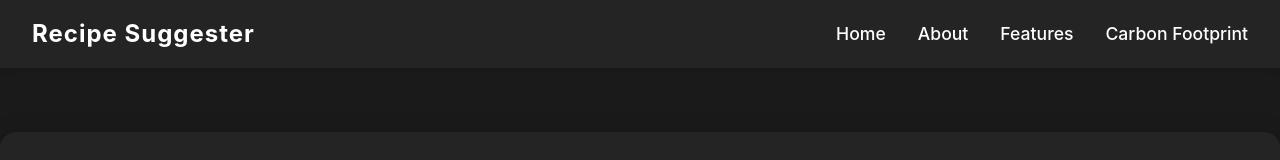
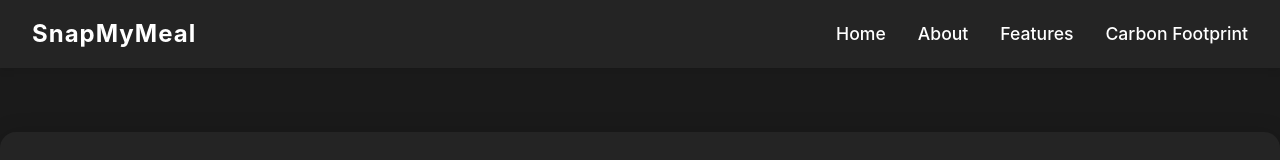
Before and after one commit to RealRaghu09/PersonalisedRecipeSuggestingSystem, a React (Vite) app in the folder Frontend/: page / in a window 1280 px wide. Shown: the top 160 px of the page. Built offline with nearby package versions, Linux system fonts and the light colour scheme.

Commit message:
Changed app name

```diff
--- a/Frontend/src/App.jsx
+++ b/Frontend/src/App.jsx
@@ -30,7 +30,7 @@ const COMMON_ALLERGIES = [
 function Navbar() {
   return (
     <nav className="navbar">
-      <div className="navbar-logo">Recipe Suggester</div>
+      <div className="navbar-logo">SnapMyMeal</div>
       <ul className="navbar-links">
         <li><Link to="/">Home</Link></li>
         <li><Link to="/about">About</Link></li>
```
